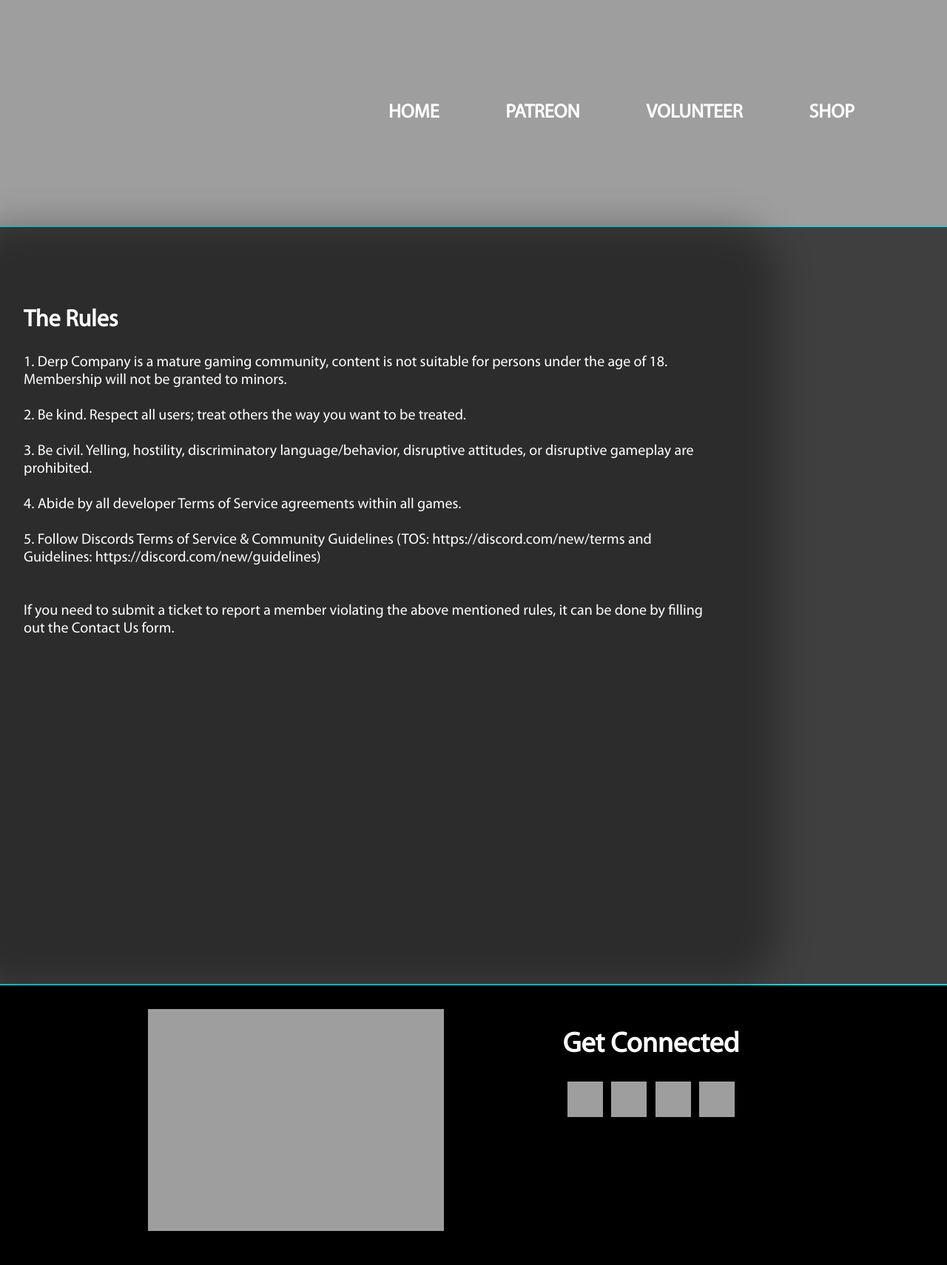
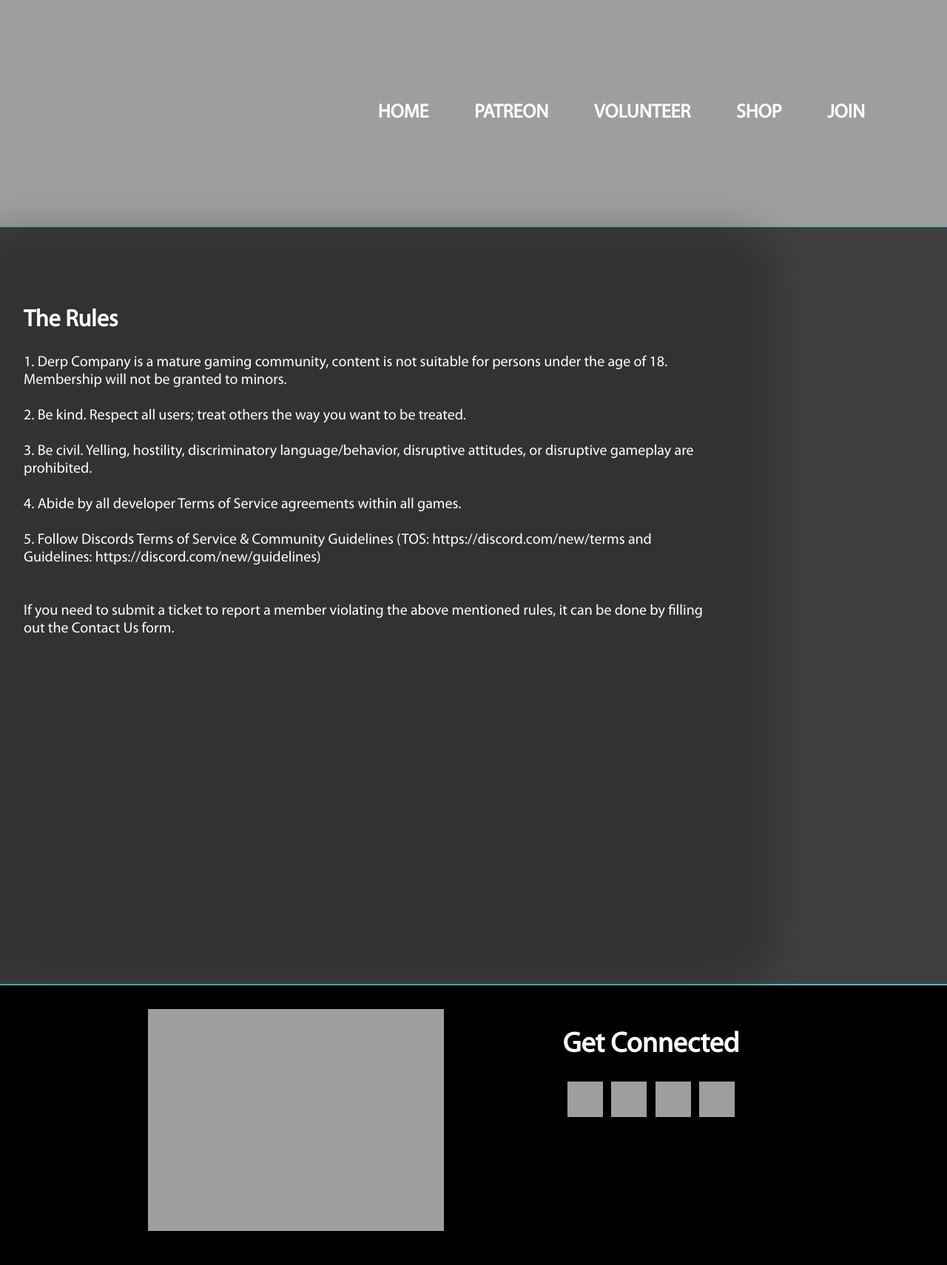
Before and after one commit to DerpCompany/DerpCompany.github.io, a Jekyll site: the page built from rules.md, in a window 1280 px wide. Shown: the whole page at 74% size. Built offline with Jekyll 4.4.1, drawn with Linux system fonts in a browser that asks for light colours.

Commit message:
Small style changes

```diff
--- a/_data/strings.yml
+++ b/_data/strings.yml
@@ -4,6 +4,7 @@
 social_grups: Social Groups
 something_for_everyone: Something For Everyone
 join_discord: JOIN DISCORD
+join: JOIN
 shop: SHOP
 
 # Home Page
@@ -45,7 +46,7 @@
 
 patreon_two_title: Get The Most From Derp
 patreon_two_description: Here are some of the perks for becoming a Patreon of Derp Company:<br><br>
-    •  Access to our Supporter Lounge
+    •  Access to our Supporter Lounge<br><br>
     •  Your name at the top of our member list<br><br>
     •  Supporter Newsletter; know what's being funded<br><br>
     •  Exclusive Giveaways; games and merch<br><br>
--- a/_includes/pages.html
+++ b/_includes/pages.html
@@ -2,7 +2,6 @@
   <h3>
     <a href="{{ site.baseurl }}/">HOME</a>
   </h3>
-</button>
 </button>
 {% assign pages_list = (site.pages | sort: 'index') %}
 {% for node in pages_list %}
@@ -31,3 +30,10 @@
     </a>
   </h3>
 </button>
+<button class="pagesLink">
+  <h3>
+    <a href="{{ site.baseurl }}/join/" target="_blank" rel="noopener noreferrer">
+      {{ site.data.strings["join"] }}
+    </a>
+  </h3>
+</button>
--- a/public/css/style.css
+++ b/public/css/style.css
@@ -195,8 +195,13 @@
   transform: scale(1.15);
 }
 
+.tintLightDark {
+  background-color: rgba(0,0,0,.1); /* Tint color */
+  background-blend-mode: multiply;
+}
+
 .tintDark {
-  background-color: rgba(0,0,0,.30); /* Tint color */
+  background-color: rgba(0,0,0,.20); /* Tint color */
   background-blend-mode: multiply;
 }
 
@@ -205,21 +210,15 @@
   background-blend-mode: multiply;
 }
 
-.shadow {
-  box-shadow: 0px 0px 50px 50px rgba(0,0,0,0.3);
-  border-radius: 25px;
-}
-
-.tintLightDark {
-  background-color: rgba(0,0,0,.1); /* Tint color */
-  background-blend-mode: multiply;
-}
-
 .lightShadow {
   box-shadow: 0px 0px 50px 50px rgba(0,0,0,0.1);
   border-radius: 25px;
 }
 
+.shadow {
+  box-shadow: 0px 0px 50px 50px rgba(0,0,0,0.20);
+  border-radius: 25px;
+}
 
 /* Breakout width is 960. We are using 980 to account for 20px of scrollbar width. */
 @media screen and (max-width: 980px) {
```
Also changed, not shown: index.md (+1 -1 lines).
